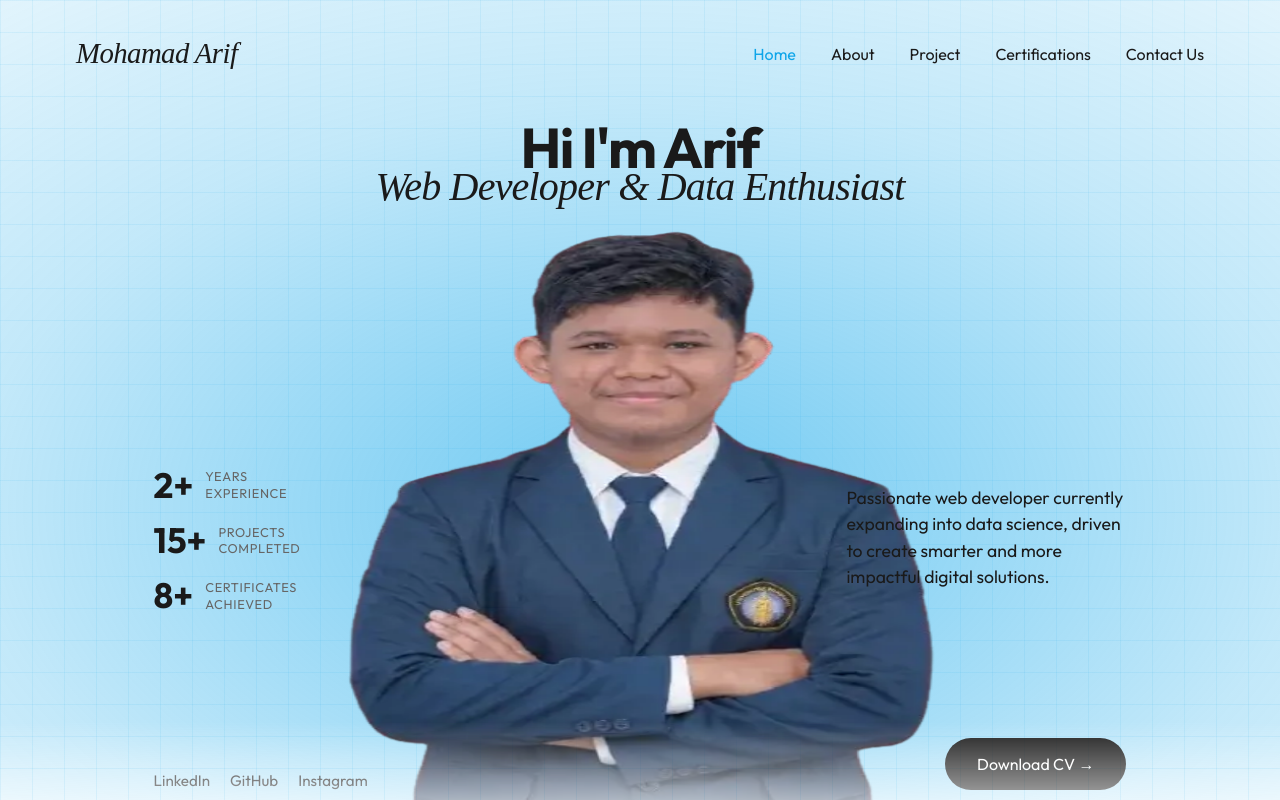
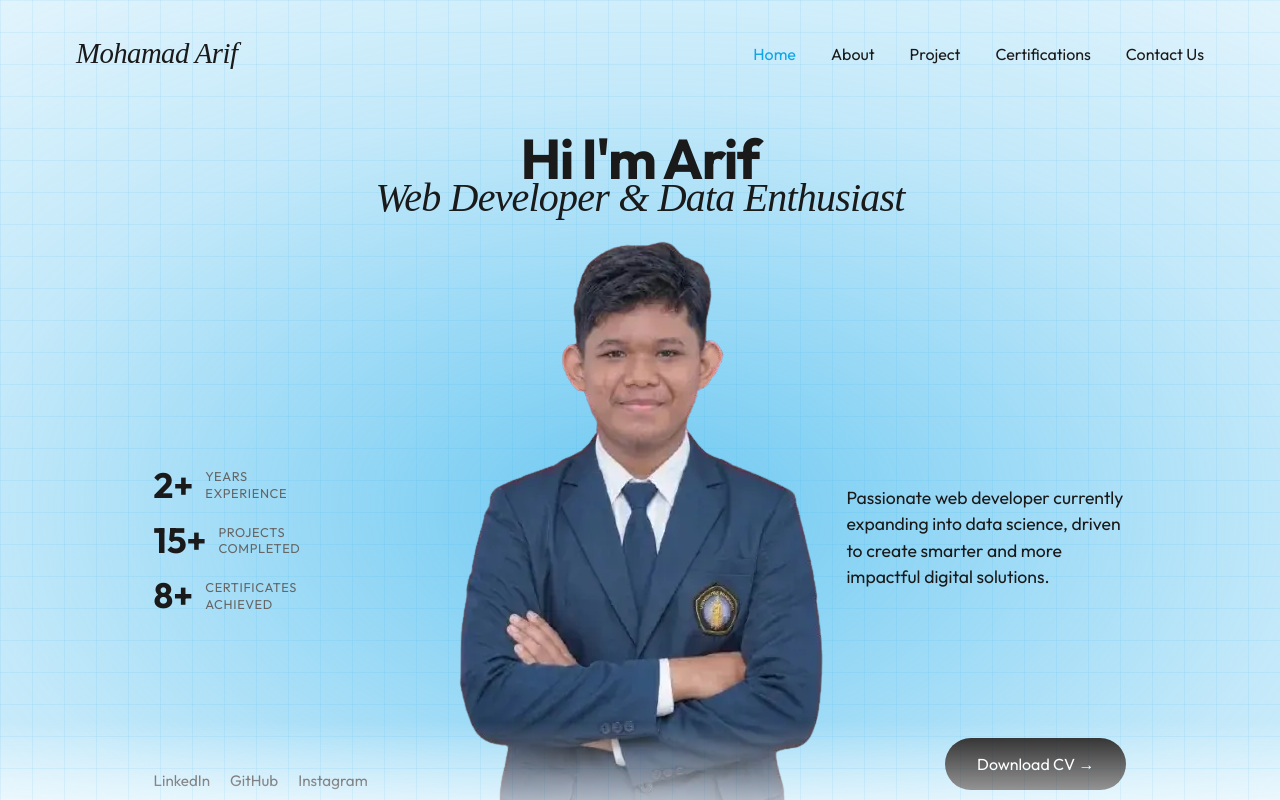
Before and after one commit to mohamadarif03/new-porto-26, a React (Vite) app: page / in a window 1280 px wide. Shown: the top 800 px of the page. Built offline with nearby package versions, Linux system fonts and the light colour scheme; a web font is replaced by a local one.

Commit message:
update foto gepeng

```diff
--- a/src/App.jsx
+++ b/src/App.jsx
@@ -164,7 +164,7 @@ function HomePage({ projectSectionRef, projectTrackRef, certificates, projects }
           <h2 className="role">Web Developer & Data Enthusiast</h2>
       </div>
 
-      <img src="/saya.webp" alt="Arif" className="profile-image" width="600" height="600" />
+      <img src="/saya.webp" alt="Arif" className="profile-image" width="373" height="669" />
 
       <div className="hero-stats">
           <div className="stat-item">
```
